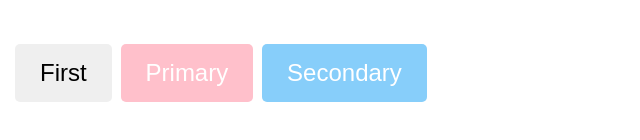
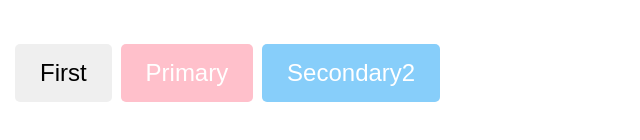
Before and after one commit to SanyaSemenov/ForNastya, a plain HTML site: page index.html in a window 1280 px wide. Shown: the part 268-408 px from the top of the page, without its empty margins (0-640 px from the left). Drawn offline with Linux system fonts and the light colour scheme.

Commit message:
seccondary -> secondary2

```diff
--- a/index.html
+++ b/index.html
@@ -15,7 +15,7 @@
         <p class="footer">дно страницы</p>
         <button>First</button>
         <button class="primary">Primary</button>
-        <button class="secondary">Secondary</button>
+        <button class="secondary">Secondary2</button>
     </div>
     <script src="./script.js"></script>
 </body>
```
